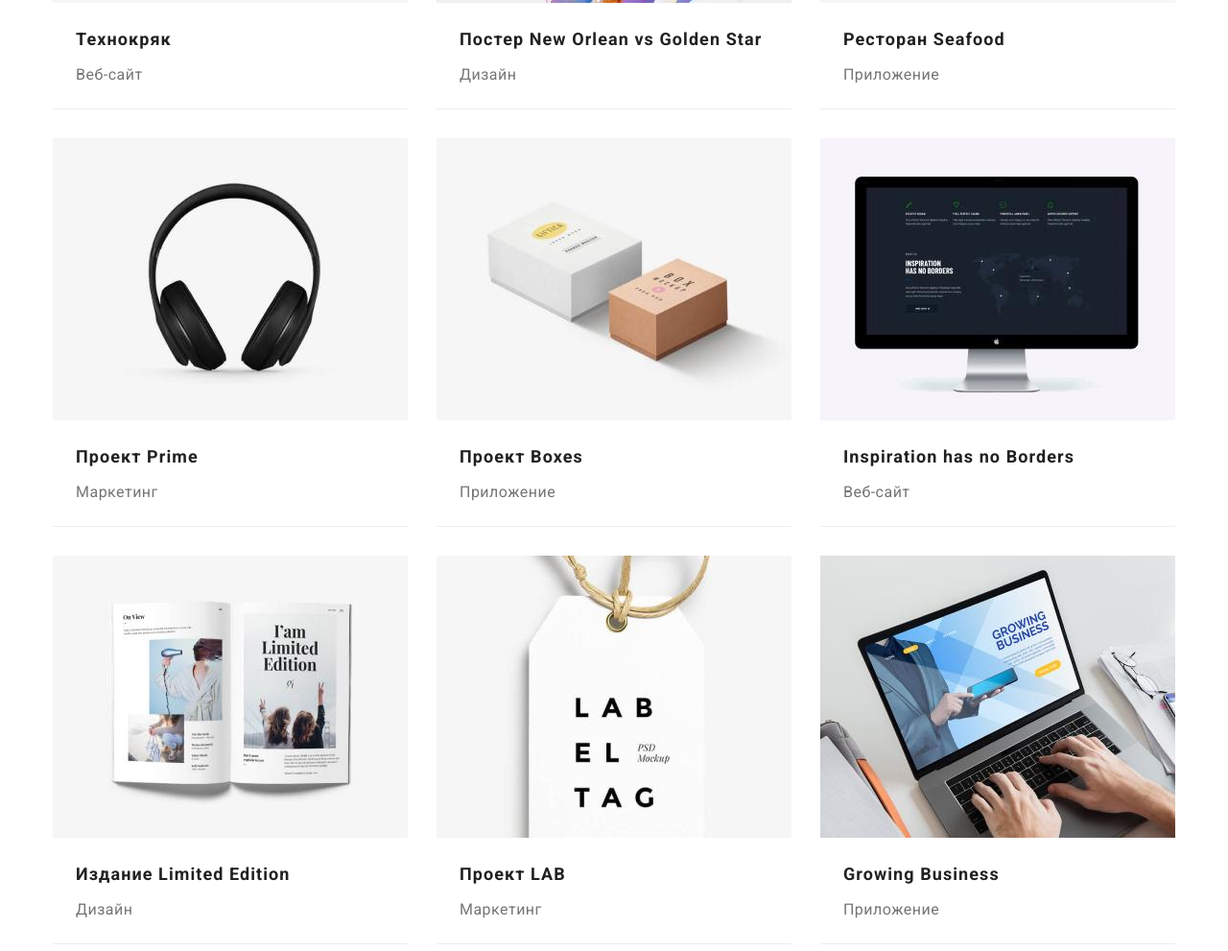
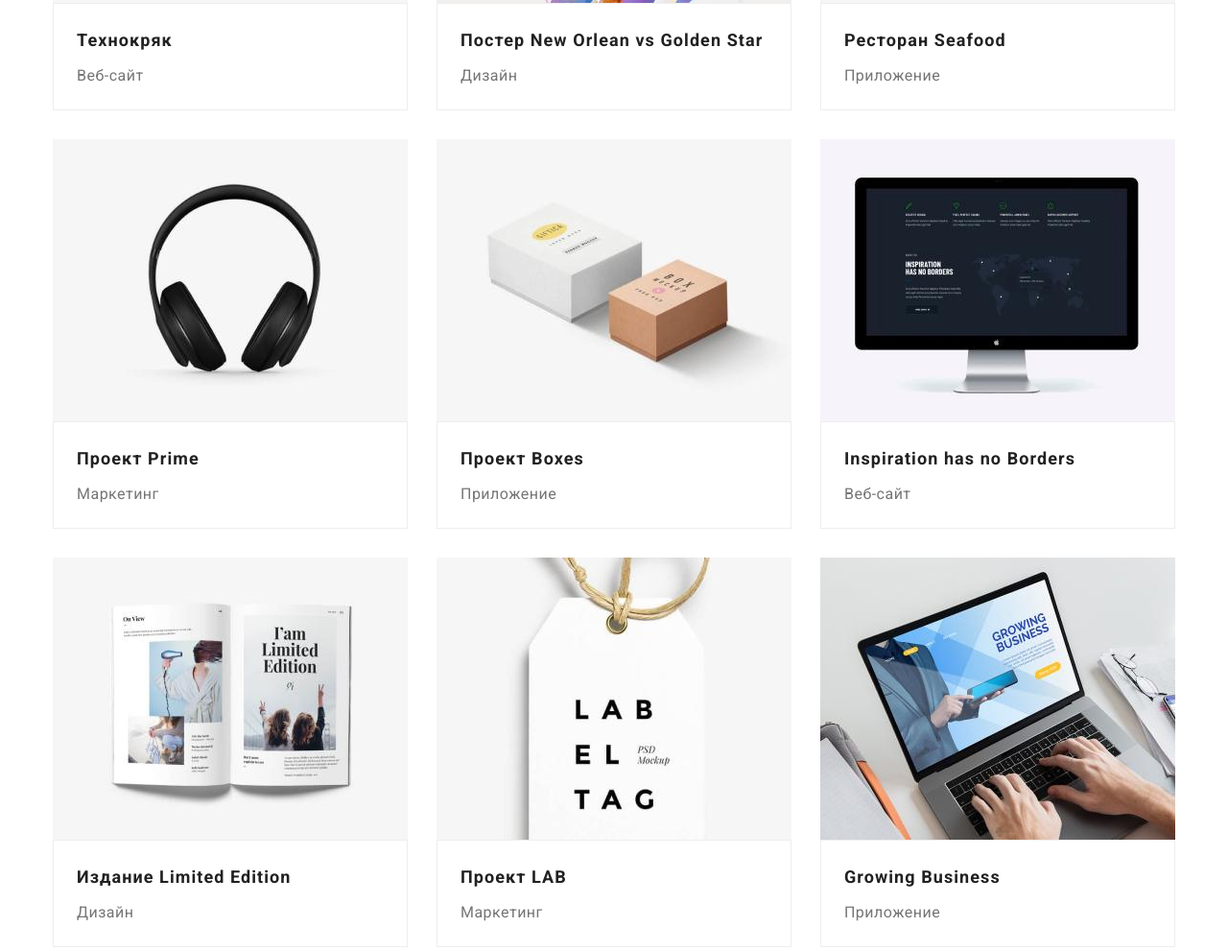
Before and after one commit to Aleksandr-Trenohin/goit-markup-hw-03, a plain HTML site: page portfolio.html in a window 1280 px wide. Shown: the part 554-1545 px from the top of the page at 96% size. Drawn offline with nearby package versions, Linux system fonts and the light colour scheme.

Commit message:
add padding for cards

```diff
--- a/css/styles.css
+++ b/css/styles.css
@@ -165,6 +165,8 @@ p {
 .hero {
   text-align: center;
   background-color: var(--dark-bg-color);
+  padding-top: 200px;
+  padding-bottom: 200px;
 }
 .hero-title {
   width: 696px;
@@ -201,6 +203,9 @@ p {
 /* features */
 .features {
   display: flex;
+}
+.features .item {
+  width: calc((100% - 30px * 3) / 4);
 }
 .features .item + .item {
   margin-left: 30px;
@@ -240,7 +245,6 @@ p {
   display: flex;
 }
 .team .item {
-  padding-bottom: 30px;
   background: var(--primary-white-color);
   box-shadow: 0px 1px 3px rgba(0, 0, 0, 0.12), 0px 1px 1px rgba(0, 0, 0, 0.14),
     0px 2px 1px rgba(0, 0, 0, 0.2);
@@ -249,8 +253,11 @@ p {
 .team .item + .item {
   margin-left: 30px;
 }
+.team-card {
+  padding-top: 30px;
+  padding-bottom: 30px;
+}
 .team .title {
-  margin-top: 30px;
   margin-bottom: 10px;
 
   color: var(--title-text-color);
@@ -297,8 +304,6 @@ p {
   width: calc((100% - 60px) / 3);
   margin-right: 30px;
   margin-bottom: 30px;
-  padding-bottom: 20px;
-  border-bottom: 1px solid var(--portfolio-border-color);
 }
 .portfolio .item:nth-child(3n) {
   margin-right: 0;
@@ -306,11 +311,15 @@ p {
 .portfolio .item:nth-last-child(-n + 3) {
   margin-bottom: 0;
 }
+.portfolio-card {
+  padding-top: 20px;
+  padding-right: 24px;
+  padding-bottom: 20px;
+  padding-left: 24px;
+  border: 1px solid var(--portfolio-border-color);
+}
 .portfolio .title {
-  margin-top: 20px;
   margin-bottom: 4px;
-  margin-left: 24px;
-  margin-right: 24px;
 
   color: var(--title-text-color);
   font-size: 18px;
@@ -318,9 +327,6 @@ p {
   letter-spacing: 0.06em;
 }
 .portfolio .text {
-  margin-left: 24px;
-  margin-right: 24px;
-
   color: var(--primary-text-color);
   font-size: 16px;
   line-height: 1.87;
--- a/portfolio.html
+++ b/portfolio.html
@@ -82,9 +82,11 @@
                   width="370"
                   class="img"
                 />
+                <div class="portfolio-card">
                   <h2 class="title">Технокряк</h2>
-                <p class="text">Веб-сайт</p></a
-              >
+                  <p class="text">Веб-сайт</p>
+                </div>
+              </a>
             </li>
             <li class="item">
               <a href="" class="link"
@@ -94,11 +96,14 @@
                   width="370"
                   class="img"
                 />
+                <div class="portfolio-card">
                   <h2 class="title">
-                  Постер <span lang="en">New Orlean vs Golden Star</span>
+                    Постер
+                    <span lang="en">New Orlean vs Golden Star</span>
                   </h2>
-                <p class="text">Дизайн</p></a
-              >
+                  <p class="text">Дизайн</p>
+                </div>
+              </a>
             </li>
             <li class="item">
               <a href="" class="link"
@@ -108,9 +113,11 @@
                   width="370"
                   class="img"
                 />
+                <div class="portfolio-card">
                   <h2 class="title">Ресторан <span lang="en">Seafood</span></h2>
-                <p class="text">Приложение</p></a
-              >
+                  <p class="text">Приложение</p>
+                </div>
+              </a>
             </li>
             <li class="item">
               <a href="" class="link"
@@ -120,9 +127,11 @@
                   width="370"
                   class="img"
                 />
+                <div class="portfolio-card">
                   <h2 class="title">Проект <span lang="en">Prime</span></h2>
-                <p class="text">Маркетинг</p></a
-              >
+                  <p class="text">Маркетинг</p>
+                </div>
+              </a>
             </li>
             <li class="item">
               <a href="" class="link"
@@ -132,9 +141,11 @@
                   width="370"
                   class="img"
                 />
+                <div class="portfolio-card">
                   <h2 class="title">Проект <span lang="en">Boxes</span></h2>
-                <p class="text">Приложение</p></a
-              >
+                  <p class="text">Приложение</p>
+                </div>
+              </a>
             </li>
             <li class="item">
               <a href="" class="link"
@@ -144,9 +155,11 @@
                   width="370"
                   class="img"
                 />
+                <div class="portfolio-card">
                   <h2 lang="en" class="title">Inspiration has no Borders</h2>
-                <p class="text">Веб-сайт</p></a
-              >
+                  <p class="text">Веб-сайт</p>
+                </div>
+              </a>
             </li>
             <li class="item">
               <a href="" class="link"
@@ -156,11 +169,13 @@
                   width="370"
                   class="img"
                 />
+                <div class="portfolio-card">
                   <h2 class="title">
                     Издание <span lang="en">Limited Edition</span>
                   </h2>
-                <p class="text">Дизайн</p></a
-              >
+                  <p class="text">Дизайн</p>
+                </div>
+              </a>
             </li>
             <li class="item">
               <a href="" class="link"
@@ -170,9 +185,11 @@
                   width="370"
                   class="img"
                 />
+                <div class="portfolio-card">
                   <h2 class="title">Проект <span lang="en">LAB</span></h2>
-                <p class="text">Маркетинг</p></a
-              >
+                  <p class="text">Маркетинг</p>
+                </div>
+              </a>
             </li>
             <li class="item">
               <a href="" class="link"
@@ -182,9 +199,11 @@
                   width="370"
                   class="img"
                 />
+                <div class="portfolio-card">
                   <h2 lang="en" class="title">Growing Business</h2>
-                <p class="text">Приложение</p></a
-              >
+                  <p class="text">Приложение</p>
+                </div>
+              </a>
             </li>
           </ul>
         </div>
```
Also changed, not shown: index.html (+8 -0 lines). Lines whose indentation alone changed are shown as unchanged.
